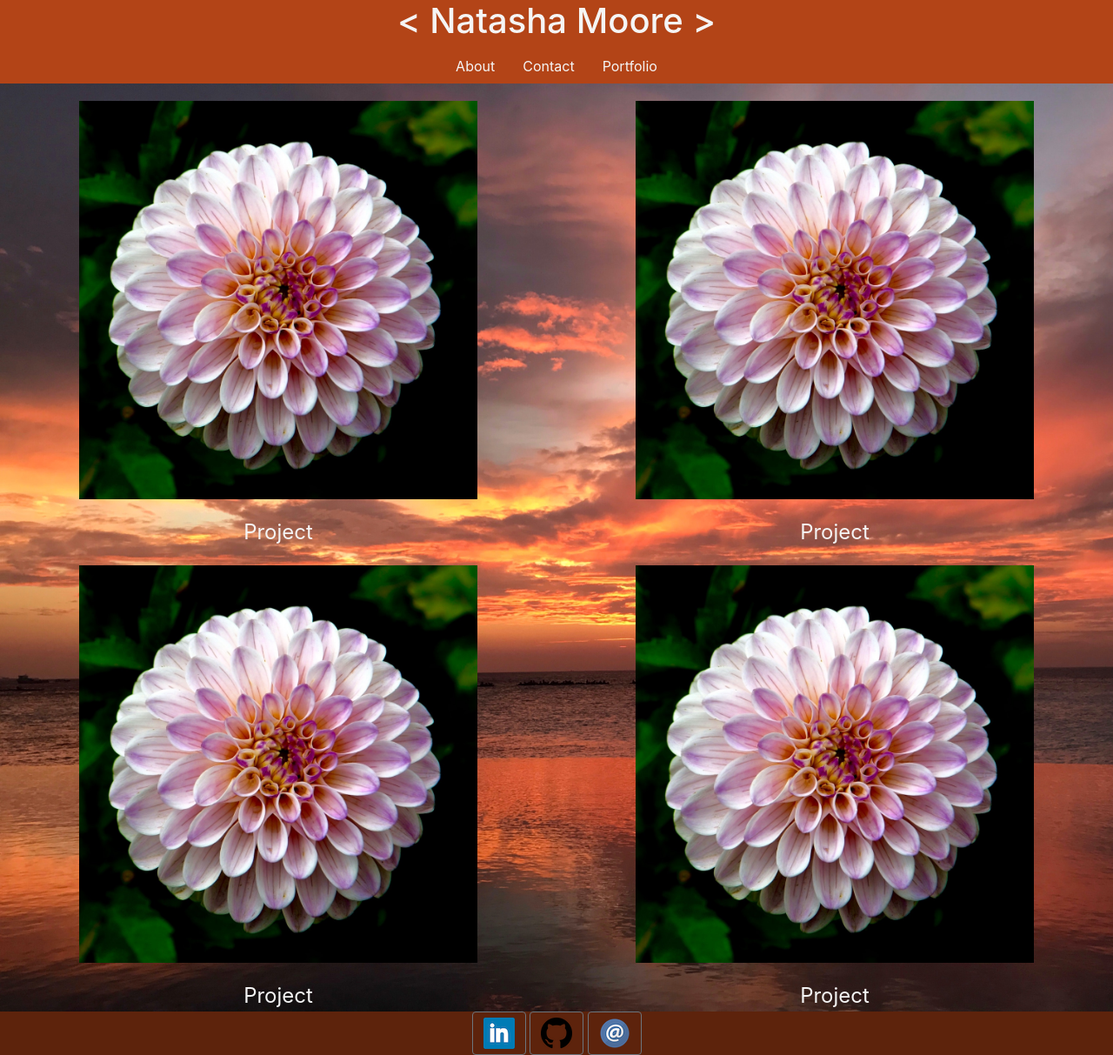
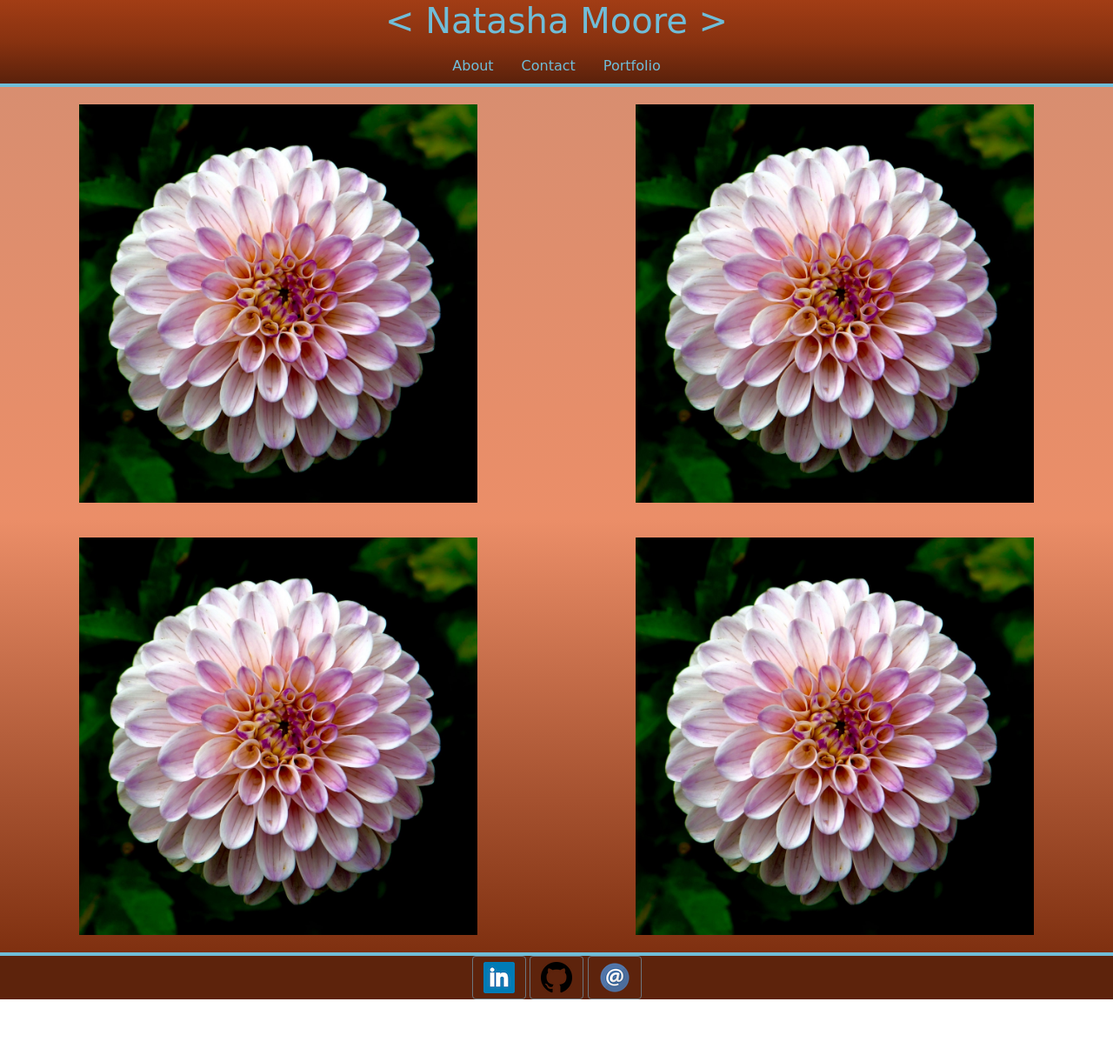
Before and after one commit to natalytak/Bootstrap-Portfolio, a plain HTML site: page portfolio.html in a window 1280 px wide. Shown: the whole page at 87% size. After the commit the page ends 1149 px from the top, so only its background shows below. Drawn offline with nearby package versions, Linux system fonts and the light colour scheme; a web font is replaced by a local one.

Commit message:
final final

```diff
--- a/bootstrapCSS.css
+++ b/bootstrapCSS.css
@@ -1,10 +1,10 @@
 
 main {
-    background-image: url("/images/dusk.jpg");
+    background-image: linear-gradient(to top, rgb(127,48,16), rgb(235,142,104), rgb(216, 142, 112));
     background-repeat: no-repeat;
     background-size: cover;
-    color: whitesmoke;
     font-size: 1.5em;
+    font-family: 'Roboto', sans-serif;
 
 }
 
@@ -13,18 +13,23 @@ main {
 
 }
 header {
-    background-color: #b34417;
+    background-image:linear-gradient(to top, rgb(90,	33,	11), rgb(136, 50, 16), rgb(162, 61, 21));
+    border-bottom: 4px solid rgb(112, 189, 216);
+    font-family: 'Rye', cursive;
 }
 
+h4 {
+    font-weight: bold;
+}
 #navBar {
     display: inline;
     text-align: center;
     float: none;
-    color: whitesmoke;
+    color: rgb(112, 189, 216);
 }
 
 li a {
-    color: whitesmoke;
+    color: rgb(112, 189, 216);
 }
 
 #Me {
@@ -40,3 +45,7 @@ li a {
     text-align: center;
     margin-top:40px;
 }
+
+footer {
+    border-top: 4px solid rgb(112, 189, 216);
+}
--- a/portfolio.html
+++ b/portfolio.html
@@ -6,6 +6,7 @@
     <meta http-equiv="X-UA-Compatible" content="ie=edge">
     <link href="https://stackpath.bootstrapcdn.com/bootstrap/4.2.1/css/bootstrap.min.css" rel="stylesheet" integrity="sha384-GJzZqFGwb1QTTN6wy59ffF1BuGJpLSa9DkKMp0DgiMDm4iYMj70gZWKYbI706tWS" crossorigin="anonymous">
     <link rel="stylesheet" type="text/css" href="bootstrapCSS.css">
+    <link href="https://fonts.googleapis.com/css?family=Roboto|Rye" rel="stylesheet">
     <title>Portfolio</title>
 </head>
 <header>
@@ -42,7 +43,6 @@
                                     <a target="_blank" href="images/flower.jpeg">
                                       <img src="images/flower.jpeg" alt="flower" class="img-fluid" style="max-width:75%; height:auto; margin:20px; text-align:center;">
                                     </a>
-                                      <div class="desc">Project</div>
                                 </div>
 
 
@@ -50,7 +50,6 @@
                                       <a target="_blank" href="images/flower.jpeg">
                                         <img src="images/flower.jpeg" alt="flower" class="img-fluid" style="max-width:75%; height:auto; margin:20px; text-align:center;">
                                       </a>
-                                        <div class="desc">Project</div>
                                 </div>
                     </div>
 
@@ -60,16 +59,14 @@
                                     <a target="_blank" href="images/flower.jpeg">
                                       <img src="images/flower.jpeg" alt="flower" class="img-fluid" style="max-width:75%; height:auto; margin:20px; text-align:center;">
                                     </a>
-                                    <div class="desc">Project</div>
-                              </div>
+                            </div>
 
 
                             <div class="gallery">
                                   <a target="_blank" href="images/flower.jpeg">
                                       <img src="images/flower.jpeg" alt="flower" class="img-fluid" style="max-width:75%; height:auto; margin:20px; text-align:center;">
                                   </a>
-                                    <div class="desc">Project</div>
-                                </div>
+                            </div>
                </div>
             </div>
           </main>
```
Also changed, not shown: contact.html (+1 -0 lines), index.html (+1 -0 lines), images/dusk.jpg (deleted), images/image5.jpeg (deleted), 2 other files.
